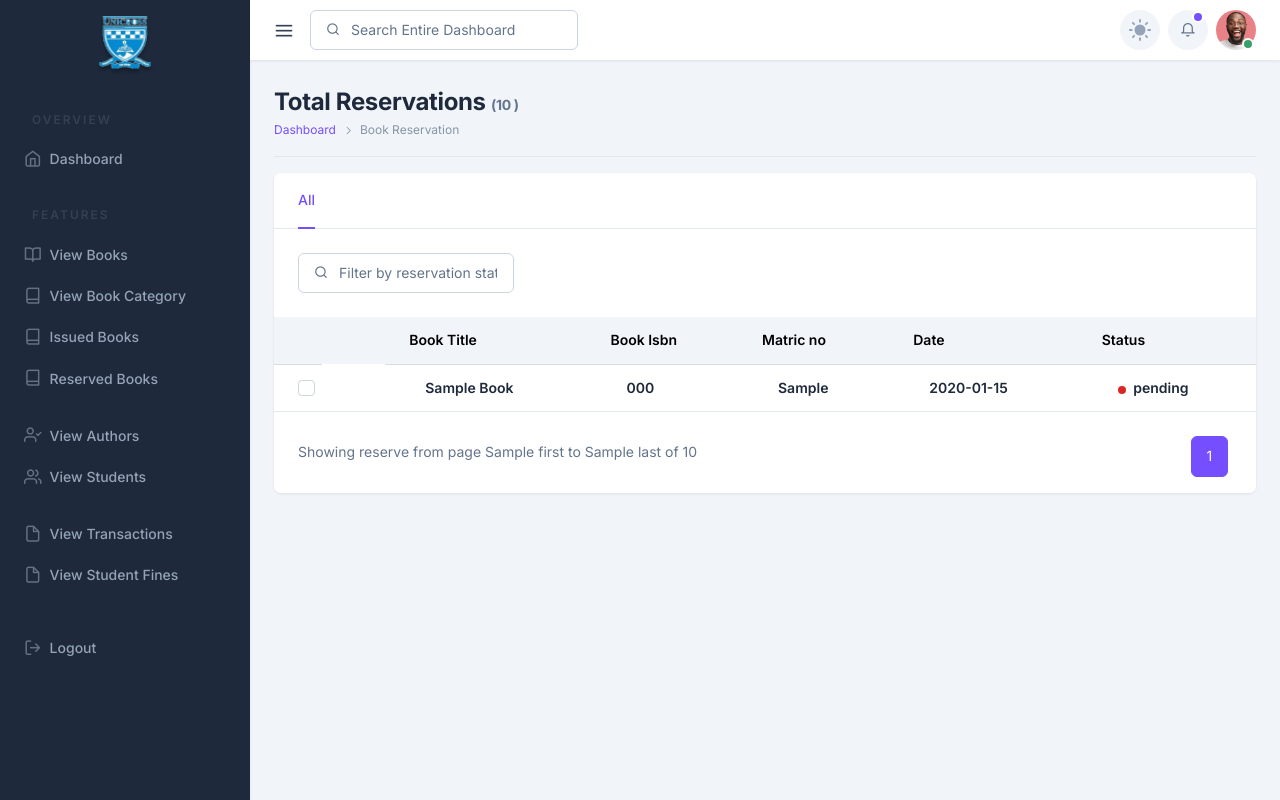
After one commit to onaya7/Library-management-system, a Python web app: template lms/templates/librarian/reserve.html in a window 1280 px wide. The commit adds this page. Run offline with Jinja, Linux system fonts and the light colour scheme; the template is opened without the code that fills it: most values are stand-ins (such as "Sample title", 1, 10 or a date in 2020); form fields are guessed from the names that the template uses; some libraries are stand-ins or nearby versions; some web fonts are replaced.

Commit message:
ref: update

```diff
--- a/lms/templates/librarian/base.html
+++ b/lms/templates/librarian/base.html
@@ -92,7 +92,7 @@
 
                     <li class="nav-item">
                         <a class="nav-link " href=" {{ url_for('librarian.books')}}">
-                            <i class="nav-icon fe fe-book me-2"></i> View Books
+                            <i class="nav-icon fe fe-book-open me-2"></i> View Books
                         </a>
                     </li>
 
@@ -108,7 +108,7 @@
                     </li>
 
                     <li class="nav-item">
-                        <a class="nav-link " href=" {{ url_for('librarian.issued_book')}}">
+                        <a class="nav-link " href=" {{ url_for('librarian.reserve')}}">
                             <i class="nav-icon fe fe-book me-2"></i> Reserved Books
                         </a>
                     </li>
@@ -120,14 +120,14 @@
 
                     <li class="nav-item">
                         <a class="nav-link " href=" {{ url_for('librarian.author')}}">
-                            <i class="nav-icon fe fe-users me-2"></i> View Authors
+                            <i class="nav-icon fe fe-user-check  me-2"></i> View Authors
                         </a>
                     </li>
 
 
                     <li class="nav-item">
                         <a class="nav-link " href=" {{ url_for('librarian.students')}}">
-                            <i class="nav-icon fe fe-user me-2"></i> View Students
+                            <i class="nav-icon fe fe-users me-2"></i> View Students
                         </a>
                     </li>
 
@@ -156,7 +156,7 @@
 
                     <li class="nav-item">
                         <a class="nav-link " href=" {{ url_for('auth.logout_librarian')}}">
-                            <i class="nav-icon fe fe-lock me-2"></i> Logout
+                            <i class="nav-icon fe fe-log-out me-2"></i> Logout
                         </a>
                     </li>
 
--- /dev/null
+++ b/lms/templates/librarian/reserve.html
@@ -0,0 +1,239 @@
+{% extends 'librarian/base.html' %}
+{% block title %}Reservation {% endblock %}
+{% block content %}
+<section class="container-fluid p-4">
+    <div class="row ">
+        <div class="col-lg-12 col-md-12 col-12">
+            <!-- Page header -->
+            <div class="border-bottom pb-3 mb-3 d-md-flex align-items-center justify-content-between">
+                <div class="mb-2 mb-lg-0">
+                    <h1 class="mb-0 h2 fw-bold">Total Reservations <span class="fs-5 text-muted">({{reserve.total}} )</span></h1>
+                    <!-- Breadcrumb -->
+                    <nav aria-label="breadcrumb">
+                        <ol class="breadcrumb">
+                            <li class="breadcrumb-item">
+                                <a href="{{ url_for('librarian.dashboard')}}">Dashboard</a>
+                            </li>
+                            <li class="breadcrumb-item active" aria-current="page">
+                                Book  Reservation
+                            </li>
+                        </ol>
+                    </nav>
+                </div>
+            </div>
+
+        </div>
+    </div>
+    <div class="row">
+        <div class="col-lg-12 col-md-12 col-12">
+            <!-- Card -->
+            <div class="card rounded-3">
+                <!-- Card Header -->
+                <div class="card-header border-bottom-0 p-0">
+                    <ul class="nav nav-lb-tab" id="tab" role="tablist">
+                        <li class="nav-item" role="presentation">
+                            <a class="nav-link active" id="all-tab" data-bs-toggle="pill" href="#all" role="tab"
+                                aria-controls="all" aria-selected="true">All</a>
+                        </li>
+                    </ul>
+                </div>
+                <div class="p-4 row">
+                    <!-- Form -->
+                    <form action="{{ url_for('librarian.search_reserve') }}" method="post"
+                        class="d-flex align-items-center col-12 col-md-8 col-lg-3">
+                        {{ form.hidden_tag() }}
+                        <span class="position-absolute ps-3 search-icon">
+                            <i class="fe fe-search"></i>
+                        </span>
+                        {{ form.query(class="form-control ps-6", placeholder="Filter by reservation status, reservation_date")}}
+                        {% if form.query.errors %}
+                        <ul class="errors">
+                            {% for error in form.query.errors %}
+                            <li>{{ error }}</li>
+                            {% endfor %}
+                        </ul>
+                        {% endif %}
+
+                    </form>
+
+                </div>
+                <div>
+
+                    <div class="tab-content" id="tabContent">
+                        <!-- Tab -->
+                        <div class="tab-pane fade show active" id="all" role="tabpanel" aria-labelledby="all-tab">
+                            <div class="table-responsive border-0">
+                                <!-- Table -->
+                                <table class="table mb-0 text-nowrap table-hover table-centered table-with-checkbox">
+                                    <!-- Table Head -->
+                                    <thead class="table-light">
+                                        <tr>
+                                            <th></th>
+                                            <td></td>
+                                            <th>Book Title</th>
+                                            <th>Book Isbn</th>
+                                            <th>Matric no</th>
+                                            <th>Date</th>
+                                            <th>Status</th>
+                                        </tr>
+                                    </thead>
+                                    <tbody>
+                                        {% if reserve is none %}
+                                        <tr>
+                                            <td>No reserve found for the search query.</td>
+                                        </tr>
+                                        {% else %}
+                                        {% for reserve in reserve.items %}
+
+                                        <!-- Table body -->
+                                        <tr>
+                                            <td>
+                                                <div class="form-check">
+                                                    <input type="checkbox" class="form-check-input" id="productOne">
+                                                    <label class="form-check-label" for="productOne"></label>
+                                                </div>
+                                            </td>
+
+                                            <td>
+                                                <a href="#" class="text-inherit">
+                                                    <div class="d-flex align-items-center">
+                                                        <div>
+                                                            <img src="{{ url_for('librarian.upload', filename=reserve.books.img_upload)}}"
+                                                                alt="" class="img-4by3-md rounded">
+                                                        </div>
+                                                    </div>
+                                                </a>
+                                            </td>
+
+
+                                            <td>
+                                                <a href="#" class="text-inherit">
+                                                    <div class="d-flex align-items-center">
+                                                        <div class="ms-3">
+                                                            <h5 class="mb-0 text-primary-hover txt">
+                                                                {{reserve.books.title}}
+                                                            </h5>
+                                                        </div>
+                                                    </div>
+                                                </a>
+                                            </td>
+
+                                            <td>
+                                                <a href="#" class="text-inherit">
+                                                    <div class="d-flex align-items-center">
+                                                        <div class="ms-3">
+                                                            <h5 class="mb-0 text-primary-hover txt">
+                                                                {{reserve.books.isbn}}
+                                                            </h5>
+                                                        </div>
+                                                    </div>
+                                                </a>
+                                            </td>
+
+
+                                            <td>
+                                                <a href="#" class="text-inherit">
+                                                    <div class="d-flex align-items-center">
+                                                        <div class="ms-3">
+                                                            <h5 class="mb-0 text-primary-hover txt">
+                                                                {{reserve.student.matric_no}}
+                                                            </h5>
+                                                        </div>
+                                                    </div>
+                                                </a>
+                                            </td>
+
+                                            <td>
+                                                <a href="#" class="text-inherit">
+                                                    <div class="d-flex align-items-center">
+                                                        <div class="ms-3">
+                                                            <h5 class="mb-0 text-primary-hover txt">
+                                                                {{reserve.reservation_date.strftime('%Y-%m-%d ')}}
+                                                            </h5>
+                                                        </div>
+                                                    </div>
+                                                </a>
+                                            </td>
+
+                                            <td>
+                                                <a href="#" class="text-inherit">
+                                                    <div class="d-flex align-items-center">
+                                                        <div class="ms-3">
+                                                            {% if reserve.reservation_status is true %}
+                                                            <h5 class="mb-0 text-primary-hover ">
+                                                                <span class="badge bg-success badge-dot me-1"></span>
+                                                                approved
+                                                            </h5>
+                                                            {% else %}
+                                                            <h5 class="mb-0 text-primary-hover">
+                                                                <span class="badge bg-danger badge-dot me-1"></span>
+                                                                pending
+                                                            </h5>
+                                                            {% endif %}
+                                                        </div>
+                                                    </div>
+                                                </a>
+                                            </td>
+
+
+                                        </tr>
+                                        {% endfor %}
+                                        {% endif %}
+
+                                    </tbody>
+
+                                </table>
+                            </div>
+                        </div>
+                    </div>
+                </div>
+
+
+                <!-- Card Footer -->
+                {% if reserve is none %}
+
+                {% else %}
+                <div class="card-footer d-md-flex justify-content-between align-items-center">
+                    <div>
+                        <span>Showing reserve from page {{reserve.first}} to {{reserve.last}} of {{reserve.total}}</span>
+                    </div>
+
+                    <nav>
+                        <ul class="pagination  mb-0 mt-2">
+                            {% if reserve.has_prev %}
+                            <li class="page-item disabled">
+                                <a class="page-link mx-1 rounded"
+                                    href="{{ url_for('librarian.reserve', page=reserve.prev_num) }}"><i
+                                        class="mdi mdi-chevron-left"></i></a>
+                            </li>
+                            {% endif %}
+
+                            {% for number in reserve.iter_pages() %}
+                            {% if reserve.page != number %}
+                            <li class="page-item">
+                                <a class="page-link mx-1 rounded"
+                                    href="{{ url_for('librarian.reserve', page=number) }}">{{ number }}</a>
+                            </li>
+                            {% else %}
+                            <li class="page-item active">
+                                <a class="page-link mx-1 rounded" href="#">{{ number }}</a>
+                            </li>
+                            {% endif %}
+                            {% endfor %}
+
+                            {% if reserve.has_next %}
+                            <li class="page-item">
+                                <a class="page-link mx-1 rounded"
+                                    href="{{ url_for('librarian.reserve', page=reserve.next_num) }}"><i
+                                        class="mdi mdi-chevron-right"></i></a>
+                            </li>
+                            {% endif %}
+                        </ul>
+                    </nav>
+                </div>
+                {% endif %}
+            </div>
+        </div>
+    </div>
+</section>
+{% endblock %}
```
Also changed, not shown: lms/librarian.py (+28 -23 lines), lms/models.py (+20 -13 lines), lms/templates/librarian/dashboard.html (+63 -0 lines).
